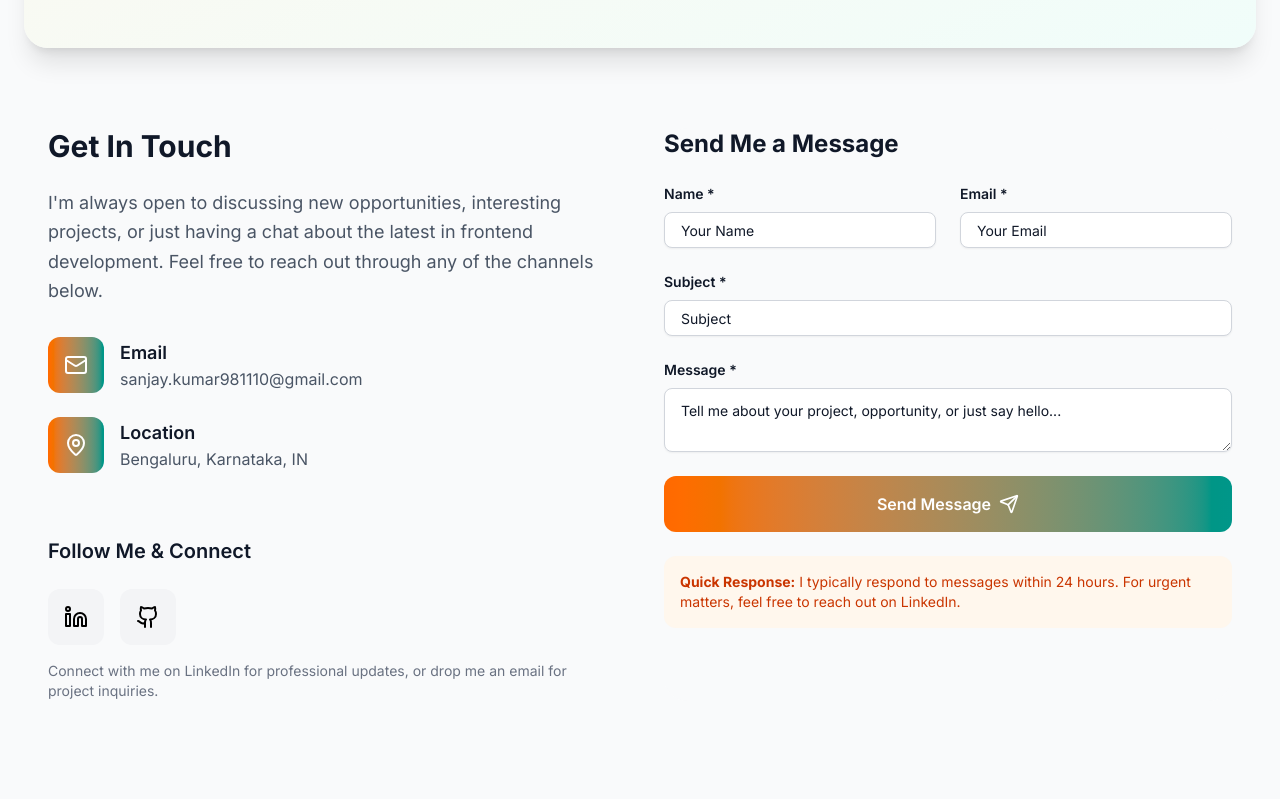
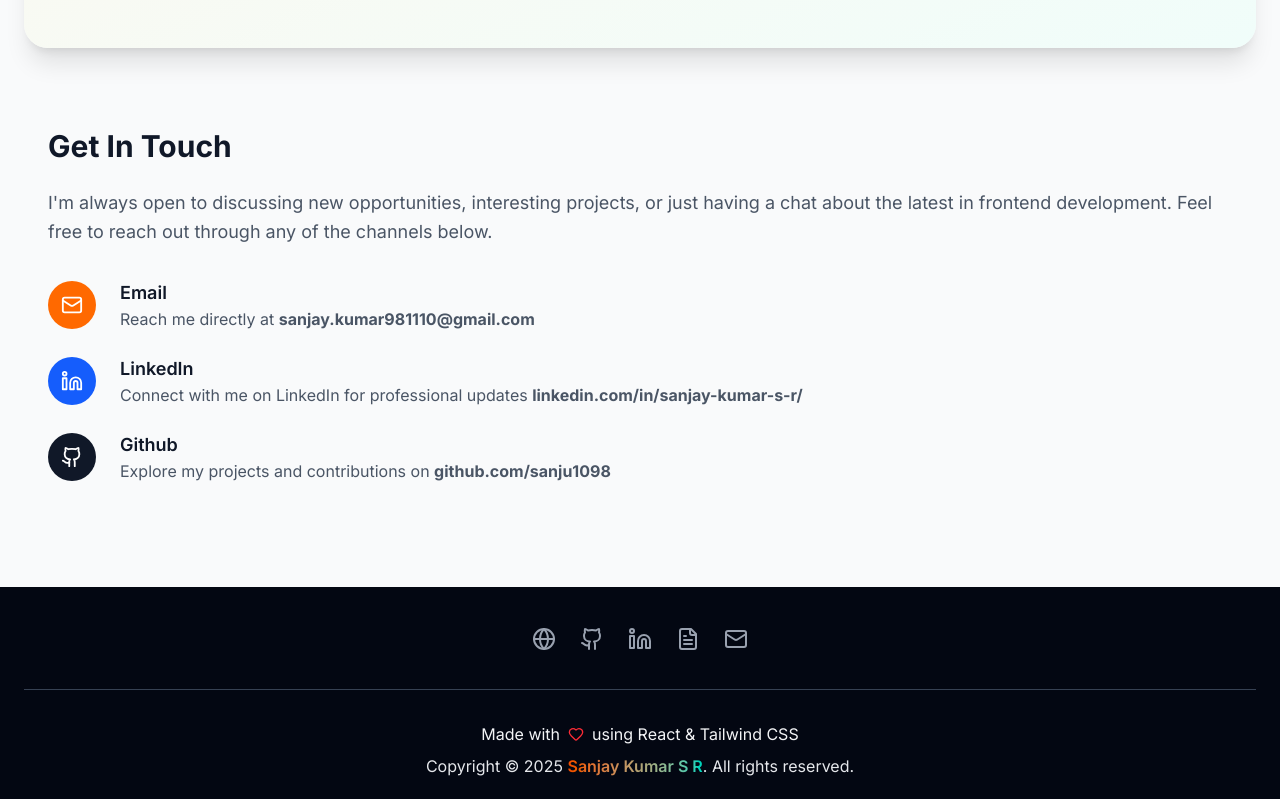
Before and after one commit to sanju1098/sk-portfolio, a React (Vite) app: page /about in a window 1280 px wide. Shown: the part 1101-1900 px from the top of the page. Built offline with nearby package versions, Linux system fonts and the light colour scheme.

Commit message:
Updated About me section

```diff
--- a/src/components/Header.tsx
+++ b/src/components/Header.tsx
@@ -48,7 +48,7 @@ const Header = () => {
     { name: "Projects", href: "/projects" },
     { name: "Skills", href: "/skills" },
     { name: "Experience", href: "/experience" },
-    { name: "About", href: "/about" },
+    { name: "About Me", href: "/about" },
   ];
 
   const isActiveRoute = (href: string) => {
--- a/src/pages/About.tsx
+++ b/src/pages/About.tsx
@@ -1,5 +1,5 @@
-import { Input } from "@/components/ui/input";
-import { Textarea } from "@/components/ui/textarea";
+// import { Input } from "@/components/ui/input";
+// import { Textarea } from "@/components/ui/textarea";
 import { aboutWork } from "@/config/about";
 import {
   Code,
@@ -8,12 +8,56 @@ import {
   Link,
   Linkedin,
   Mail,
-  MapPin,
-  Send,
   User,
+  //   MapPin,
+  //   Send,
 } from "lucide-react";
+import React from "react";
+// import { useState } from "react";
 
-const About = () => {
+const About: React.FC = React.memo(() => {
+  //   const [formData, setFormData] = useState({
+  //     name: "",
+  //     email: "",
+  //     subject: "",
+  //     message: "",
+  //   });
+
+  //   const handleChange = (
+  //     e: React.ChangeEvent<HTMLInputElement | HTMLTextAreaElement>,
+  //   ) => {
+  //     const { name, value } = e.target;
+  //     setFormData(prevData => ({
+  //       ...prevData,
+  //       [name]: value,
+  //     }));
+  //   };
+
+  //   const submitMail = async () => {
+  //     const mailData = {
+  //       from: formData.email,
+  //       to: "sanjay@gmail.com",
+  //       subject: `${formData.subject} - ${formData.name}`,
+  //       content: formData.message,
+  //     };
+
+  //     // Example: send via fetch to your backend API
+  //     try {
+  //       const res = await fetch("/api/send-mail", {
+  //         method: "POST",
+  //         headers: { "Content-Type": "application/json" },
+  //         body: JSON.stringify(mailData),
+  //       });
+  //       if (res.ok) {
+  //         alert("Message sent successfully!");
+  //       } else {
+  //         alert("Failed to send message.");
+  //       }
+  //     } catch (error) {
+  //       alert("Error sending message.");
+  //     }
+  //   };
+
   return (
     <div className="bg-white dark:bg-gray-900 transition-colors duration-300">
       <div className="pt-20">
@@ -144,7 +188,7 @@ const About = () => {
             {/* Get in Touch */}
             <section className="py-16 px-6">
               <div className="container">
-                <div className="grid lg:grid-cols-2 gap-12">
+                <div className="grid grid-cols-1 gap-12">
                   {/* Contact Information */}
                   <div className="space-y-8 animate-fade-in">
                     <div>
@@ -160,9 +204,9 @@ const About = () => {
                     </div>
 
                     <div className="space-y-6">
-                      <div className="flex items-center space-x-4 group hover:scale-105 transition-transform duration-200">
-                        <div className="w-14 h-14 bg-gradient-to-r from-orange-500 to-teal-600 rounded-xl flex items-center justify-center group-hover:shadow-lg transition-shadow duration-200">
-                          <Mail className="text-white" size={24} />
+                      <div className="flex items-center gap-6 group hover:scale-105 transition-transform duration-200">
+                        <div className="w-12 h-12 bg-orange-500 dark:bg-teal-600 rounded-full flex items-center justify-center group-hover:shadow-lg transition-shadow duration-200">
+                          <Mail className="text-white" size={22} />
                         </div>
                         <div>
                           <h4 className="font-semibold text-gray-900 dark:text-white text-lg">
@@ -171,56 +215,50 @@ const About = () => {
                           <a
                             href="mailto:sanjay.kumar981110@gmail.com"
                             className="text-gray-600 dark:text-gray-400 hover:text-orange-500 transition-colors">
-                            sanjay.kumar981110@gmail.com
+                            Reach me directly at{" "}
+                            <strong>sanjay.kumar981110@gmail.com</strong>
                           </a>
                         </div>
                       </div>
 
-                      <div className="flex items-center space-x-4 group hover:scale-105 transition-transform duration-200">
-                        <div className="w-14 h-14 bg-gradient-to-r from-orange-500 to-teal-600 rounded-xl flex items-center justify-center group-hover:shadow-lg transition-shadow duration-200">
-                          <MapPin className="text-white" size={24} />
+                      <div className="flex items-center gap-6 group hover:scale-105 transition-transform duration-200">
+                        <div className="w-12 h-12 bg-blue-600 dark:bg-blue-700 rounded-full flex items-center justify-center group-hover:shadow-lg transition-shadow duration-200">
+                          <Linkedin className="text-white" size={22} />
                         </div>
                         <div>
                           <h4 className="font-semibold text-gray-900 dark:text-white text-lg">
-                            Location
+                            LinkedIn
                           </h4>
-                          <p className="text-gray-600 dark:text-gray-400">
-                            Bengaluru, Karnataka, IN
-                          </p>
+                          <a
+                            href="https://www.linkedin.com/in/sanjay-kumar-s-r/"
+                            className="text-gray-600 dark:text-gray-400 hover:text-blue-600 transition-colors">
+                            Connect with me on LinkedIn for professional updates{" "}
+                            <strong>linkedin.com/in/sanjay-kumar-s-r/</strong>
+                          </a>
                         </div>
                       </div>
-                    </div>
 
-                    {/* Social Links */}
-                    <div className="pt-8">
-                      <h4 className="font-semibold text-gray-900 dark:text-white mb-6 text-xl">
-                        Follow Me & Connect
-                      </h4>
-                      <div className="flex space-x-4">
-                        <a
-                          href="https://www.linkedin.com/in/sanjay-kumar-s-r/"
-                          target="_blank"
-                          rel="noopener noreferrer"
-                          className="w-14 h-14 bg-gray-100 dark:bg-gray-800 rounded-xl flex items-center justify-center hover:bg-gradient-to-r hover:from-orange-500 hover:to-teal-600 hover:text-white hover:scale-110 transition-all duration-300 group">
-                          <Linkedin size={24} />
-                        </a>
-                        <a
-                          href="https://github.com/sanju1098"
-                          target="_blank"
-                          rel="noopener noreferrer"
-                          className="w-14 h-14 bg-gray-100 dark:bg-gray-800 rounded-xl flex items-center justify-center hover:bg-gradient-to-r hover:from-orange-500 hover:to-teal-600 hover:text-white hover:scale-110 transition-all duration-300 group">
-                          <Github size={24} />
-                        </a>
+                      <div className="flex items-center gap-6 group hover:scale-105 transition-transform duration-200">
+                        <div className="w-12 h-12 bg-gray-900 dark:bg-gray-700 rounded-full flex items-center justify-center group-hover:shadow-lg transition-shadow duration-200">
+                          <Github className="text-white" size={22} />
+                        </div>
+                        <div>
+                          <h4 className="font-semibold text-gray-900 dark:text-white text-lg">
+                            Github
+                          </h4>
+                          <a
+                            href="https://github.com/sanju1098"
+                            className="text-gray-600 dark:text-gray-400 hover:text-gray-900 dark:hover:text-white transition-colors">
+                            Explore my projects and contributions on{" "}
+                            <strong>github.com/sanju1098</strong>
+                          </a>
+                        </div>
                       </div>
-                      <p className="text-sm text-gray-500 dark:text-gray-400 mt-4">
-                        Connect with me on LinkedIn for professional updates, or
-                        drop me an email for project inquiries.
-                      </p>
                     </div>
                   </div>
 
                   {/* Contact Form */}
-                  <div className="bg-gray-50 dark:bg-gray-800 rounded-3xl animate-fade-in">
+                  {/* <div className="bg-gray-50 dark:bg-gray-800 rounded-3xl animate-fade-in">
                     <h3 className="text-2xl font-bold text-gray-900 dark:text-white mb-6">
                       Send Me a Message
                     </h3>
@@ -238,6 +276,8 @@ const About = () => {
                           required
                           placeholder="Your Name"
                           className="w-full px-4 py-3 border border-gray-300 dark:border-gray-600 rounded-lg bg-white dark:bg-gray-700 text-gray-900 dark:text-gray-100 focus:outline-none focus:ring-2 focus:ring-orange-500"
+                          value={formData.name}
+                          onChange={e => handleChange(e)}
                         />
                       </div>
                       <div>
@@ -253,6 +293,8 @@ const About = () => {
                           required
                           placeholder="Your Email"
                           className="w-full px-4 py-3 border border-gray-300 dark:border-gray-600 rounded-lg bg-white dark:bg-gray-700 text-gray-900 dark:text-gray-100 focus:outline-none focus:ring-2 focus:ring-orange-500"
+                          value={formData.email}
+                          onChange={e => handleChange(e)}
                         />
                       </div>
                     </div>
@@ -269,6 +311,8 @@ const About = () => {
                         required
                         placeholder="Subject"
                         className="w-full px-4 py-3 border border-gray-300 dark:border-gray-600 rounded-lg bg-white dark:bg-gray-700 text-gray-900 dark:text-gray-100 focus:outline-none focus:ring-2 focus:ring-orange-500"
+                        value={formData.subject}
+                        onChange={e => handleChange(e)}
                       />
                     </div>
                     <div className="mt-6">
@@ -280,8 +324,8 @@ const About = () => {
                       <Textarea
                         id="message"
                         name="message"
-                        // value={formData.message}
-                        // onChange={handleChange}
+                        value={formData.message}
+                        onChange={e => handleChange(e)}
                         required
                         rows={6}
                         placeholder="Tell me about your project, opportunity, or just say hello..."
@@ -291,7 +335,8 @@ const About = () => {
                     <div className="mt-6">
                       <button
                         type="submit"
-                        className="w-full bg-gradient-to-r from-orange-500 to-teal-600 hover:from-orange-600 hover:to-teal-700 text-white font-semibold py-4 rounded-xl transition-all duration-200 hover:scale-105 hover:shadow-lg flex items-center justify-center gap-2">
+                        className="w-full bg-gradient-to-r from-orange-500 to-teal-600 hover:from-orange-600 hover:to-teal-700 text-white font-semibold py-4 rounded-xl transition-all duration-200 hover:scale-105 hover:shadow-lg flex items-center justify-center gap-2"
+                        onClick={submitMail}>
                         <span>Send Message</span>
                         <Send size={20} />
                       </button>
@@ -304,7 +349,7 @@ const About = () => {
                         to reach out on LinkedIn.
                       </p>
                     </div>
-                  </div>
+                  </div> */}
                 </div>
               </div>
             </section>
@@ -313,6 +358,6 @@ const About = () => {
       </div>
     </div>
   );
-};
+});
 
 export default About;
--- a/src/pages/Experience.tsx
+++ b/src/pages/Experience.tsx
@@ -10,10 +10,12 @@ const Experience: React.FC = React.memo(() => {
           id="experience"
           className="py-10 bg-gray-50 dark:bg-gray-800/50">
           <div className="container mx-auto px-6">
-            <div className="text-center mb-16">
-              <h2 className="text-4xl md:text-5xl font-bold mb-6 bg-gradient-to-r from-orange-500 to-teal-600 bg-clip-text text-transparent">
-                Professional Experience
-              </h2>
+            <div className="animate-fade-in text-center">
+              <h1 className="text-4xl md:text-5xl font-bold mb-6">
+                <span className="text-4xl md:text-5xl font-bold mb-6 bg-gradient-to-r from-orange-500 to-teal-600 bg-clip-text text-transparent">
+                  Professional Experience
+                </span>
+              </h1>
               <p className="text-xl text-gray-600 dark:text-gray-400 max-w-3xl mx-auto">
                 My journey through different roles and the impact I've made at
                 each organization
@@ -45,7 +47,7 @@ const Experience: React.FC = React.memo(() => {
               ))}
             </div> */}
 
-            <div className="max-w-5xl mx-auto">
+            <div className="max-w-5xl mx-auto m-4">
               {workExperiences.map((exp, index) => (
                 <div key={index} className="relative md:pl-8 pb-12 last:pb-0">
                   {/* Timeline line - hidden on mobile */}
--- a/src/pages/Projects.tsx
+++ b/src/pages/Projects.tsx
@@ -9,17 +9,19 @@ const Projects: React.FC = React.memo(() => {
       <div className="pt-20">
         <section id="projects" className="py-10 bg-gray-50 dark:bg-gray-800/50">
           <div className="container mx-auto px-6">
-            <div className="text-center mb-16">
-              <h2 className="text-4xl md:text-5xl font-bold mb-6 bg-gradient-to-r from-orange-500 to-teal-600 bg-clip-text text-transparent">
-                Featured Projects
-              </h2>
+            <div className="animate-fade-in text-center">
+              <h1 className="text-4xl md:text-5xl font-bold mb-6">
+                <span className="text-4xl md:text-5xl font-bold mb-6 bg-gradient-to-r from-orange-500 to-teal-600 bg-clip-text text-transparent">
+                  Featured Projects
+                </span>
+              </h1>
               <p className="text-xl text-gray-600 dark:text-gray-400 max-w-3xl mx-auto">
                 A showcase of my recent work building scalable web applications
                 and innovative solutions
               </p>
             </div>
 
-            <div className="px-0 md:px-4">
+            <div className="px-0 md:px-4 m-4">
               <div className="grid grid-cols-1 md:grid-cols-2 lg:grid-cols-3 gap-8">
                 {projects.map((project, index) => (
                   <div
--- a/src/pages/Skills.tsx
+++ b/src/pages/Skills.tsx
@@ -7,10 +7,12 @@ const Skills: React.FC = React.memo(() => {
       <div className="pt-20">
         <section id="skills" className="py-10 bg-gray-50 dark:bg-gray-800/50">
           <div className="container mx-auto px-6">
-            <div className="text-center mb-16">
-              <h2 className="text-4xl md:text-5xl font-bold mb-6 bg-gradient-to-r from-orange-500 to-teal-600 bg-clip-text text-transparent">
-                Technical Skills
-              </h2>
+            <div className="animate-fade-in text-center">
+              <h1 className="text-4xl md:text-5xl font-bold mb-6">
+                <span className="text-4xl md:text-5xl font-bold mb-6 bg-gradient-to-r from-orange-500 to-teal-600 bg-clip-text text-transparent">
+                  Technical Skills
+                </span>
+              </h1>
               <p className="text-xl text-gray-600 dark:text-gray-400 max-w-3xl mx-auto">
                 Frontend development expertise with modern technologies and best
                 practices
@@ -18,7 +20,7 @@ const Skills: React.FC = React.memo(() => {
             </div>
 
             {/* Main Skills Grid */}
-            <div className="grid lg:grid-cols-3 md:grid-cols-2 gap-8 max-w-7xl mx-auto">
+            <div className="grid lg:grid-cols-3 md:grid-cols-2 gap-8 max-w-7xl mx-auto m-4">
               {skillCategories.map((category, index) => (
                 <div
                   key={index}
```
